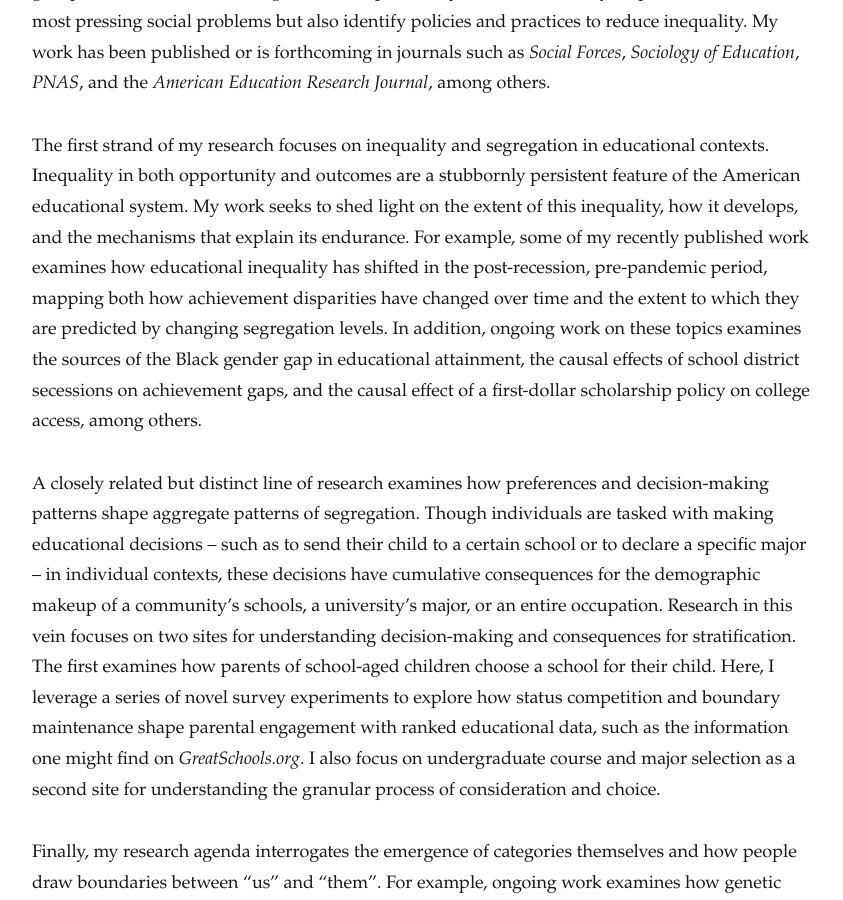
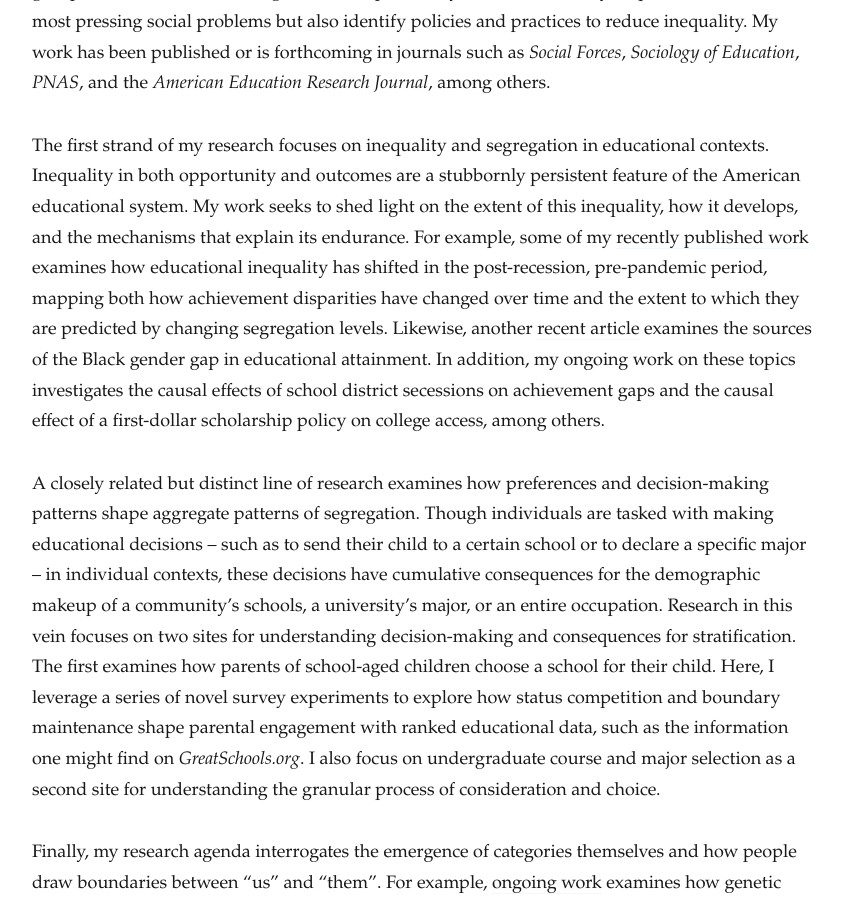
Before and after one commit to marissaethompson/marissaethompson.github.io, a Jekyll site: the page built from _pages/research.md, in a window 1280 px wide and 900 px high, scrolled down 316 px. Shown: the whole window, without its empty margins (218-1061 px from the left). Built offline with Jekyll 4.4.1, drawn with Linux system fonts in a browser that asks for light colours; nearby versions of some CDN libraries; some web fonts are replaced.

Commit message:
august 29 2023 v02

```diff
--- a/_pages/research.md
+++ b/_pages/research.md
@@ -7,7 +7,7 @@ image:
 
 My research examines the processes that produce racial and socioeconomic inequality: the interplay between academic inequality and segregation in educational contexts, the ways that individual choices shape aggregate patterns of segregation, and how boundaries between social groups are maintained and negotiated. I hope that my work will not only help us understand our most pressing social problems but also identify policies and practices to reduce inequality. My work has been published or is forthcoming in journals such as <i>Social Forces</i>, <i>Sociology of Education</i>, <i>PNAS</i>, and the <i>American Education Research Journal</i>, among others.
 
-The first strand of my research focuses on inequality and segregation in educational contexts. Inequality in both opportunity and outcomes are a stubbornly persistent feature of the American educational system. My work seeks to shed light on the extent of this inequality, how it develops, and the mechanisms that explain its endurance. For example, some of my [recently published work](https://journals.sagepub.com/doi/10.3102/00028312221134769){:target="_blank"} examines how educational inequality has shifted in the post-recession, pre-pandemic period, mapping both how achievement disparities have changed over time and the extent to which they are predicted by changing segregation levels. In addition, ongoing work on these topics examines the sources of the Black gender gap in educational attainment, the causal effects of school district secessions on achievement gaps, and the causal effect of a first-dollar scholarship policy on college access, among others.
+The first strand of my research focuses on inequality and segregation in educational contexts. Inequality in both opportunity and outcomes are a stubbornly persistent feature of the American educational system. My work seeks to shed light on the extent of this inequality, how it develops, and the mechanisms that explain its endurance. For example, some of my [recently published work](https://journals.sagepub.com/doi/10.3102/00028312221134769){:target="_blank"} examines how educational inequality has shifted in the post-recession, pre-pandemic period, mapping both how achievement disparities have changed over time and the extent to which they are predicted by changing segregation levels. Likewise, another [recent article](https://academic.oup.com/sf/advance-article/doi/10.1093/sf/soad110/7252817?utm_source=authortollfreelink&utm_campaign=sf&utm_medium=email&guestAccessKey=d1e2eb36-ec6f-4a90-9009-0f35b2201128){:target="_blank"} examines the sources of the Black gender gap in educational attainment. In addition, my ongoing work on these topics investigates the causal effects of school district secessions on achievement gaps and the causal effect of a first-dollar scholarship policy on college access, among others.
 
 A closely related but distinct line of research examines how preferences and decision-making patterns shape aggregate patterns of segregation. Though individuals are tasked with making educational decisions – such as to send their child to a certain school or to declare a specific major – in individual contexts, these decisions have cumulative consequences for the demographic makeup of a community’s schools, a university’s major, or an entire occupation. Research in this vein focuses on two sites for understanding decision-making and consequences for stratification. The first examines how parents of school-aged children choose a school for their child. Here, I leverage a series of novel survey experiments to explore how status competition and boundary maintenance shape parental engagement with ranked educational data, such as the information one might find on <i>GreatSchools.org</i>. I also focus on undergraduate course and major selection as a second site for understanding the granular process of consideration and choice.
 
@@ -82,7 +82,7 @@ Adina D. Sterling, <b>Marissa E. Thompson</b>, Shiya Wang, Abisola Kusimo, Shann
 ## 2019
 
 [Entrepreneurial Intent of Engineering and Business Undergraduate Students.](https://onlinelibrary.wiley.com/doi/full/10.1002/jee.20283){:target="_blank"}<br>
-<i>Journal of Engineering Education</i><br>.
+<i>Journal of Engineering Education</i>.<br>
 <!--.&nbsp;[<span style="font-size: 15pt; color:#8fbc8f">●</span>](/research/Gilmartin_JEE_2019.pdf){:target="_blank"}<br>-->
 Shannon K. Gilmartin, <b>Marissa E. Thompson</b>, Emily Morton, Helen Chen, Anne Colby, and Sheri D. Sheppard
 
```
